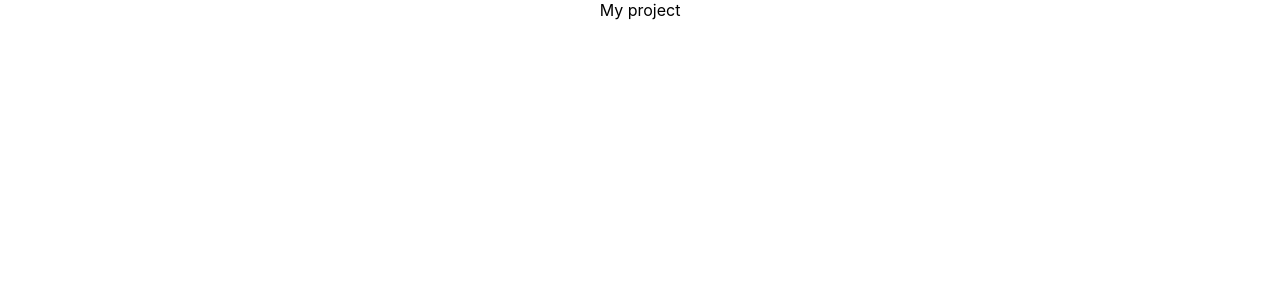
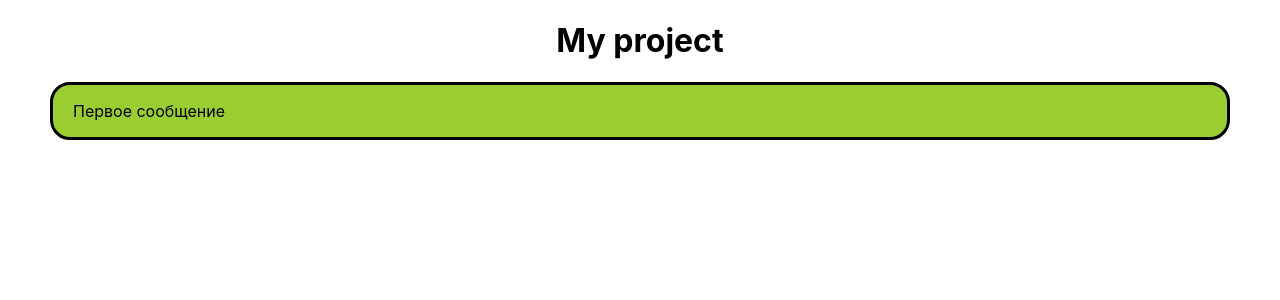
Before and after one commit to iamceltic33/react-app-gb, a React (Create React App) app: page / in a window 1280 px wide. Shown: the top 300 px of the page. Built offline with nearby package versions, Linux system fonts and the light colour scheme.

Commit message:
first exercise

```diff
--- a/src/App.js
+++ b/src/App.js
@@ -1,10 +1,11 @@
-import logo from './logo.svg';
 import './App.css';
+import Message from './Message';
 
 function App() {
   return (
     <div className="App">
-      My project
+      <h1>My project</h1>
+      <Message text="Первое сообщение" />
     </div>
   );
 }
--- /dev/null
+++ b/src/Message.css
@@ -0,0 +1,8 @@
+.message {
+    text-align: left;
+    border-radius: 20px;
+    background: yellowgreen;
+    border: 3px solid black;
+    padding: 0px 20px;
+    margin: 10px 50px;
+}
--- /dev/null
+++ b/src/Message.jsx
@@ -0,0 +1,11 @@
+import './Message.css'
+
+function Message(props) {
+    return (
+        <div className="message">
+            <p>{props.text}</p>
+        </div>
+    )
+}
+
+export default Message;
```
